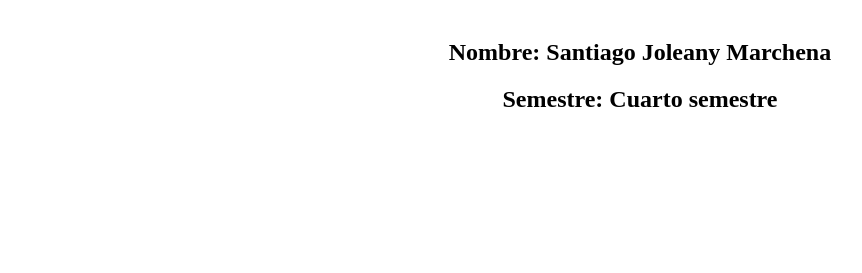
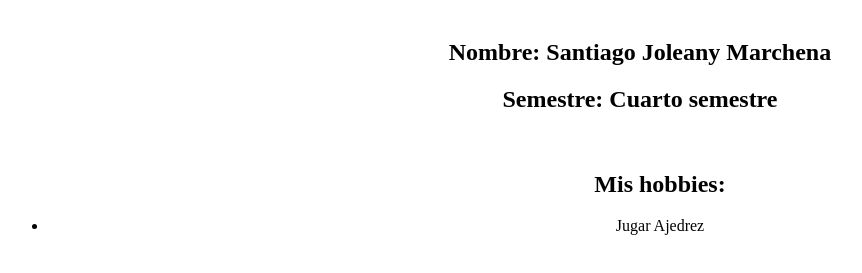
Before and after one commit to SantiJM16/TallerGithub, a plain HTML site: page index.html in a window 1280 px wide. Shown: the part 79-352 px from the top of the page, without its empty margins (0-862 px from the left). Drawn offline with Linux system fonts and the light colour scheme.

Commit message:
Agrege un h2 con texto y cree una lista para poner mis hobbies

```diff
--- a/index.html
+++ b/index.html
@@ -11,6 +11,11 @@
         <br>
         <h2>Nombre: Santiago Joleany Marchena</h2>
         <h2>Semestre: Cuarto semestre</h2>
+        <br>
+        <ul>
+        <h2>Mis hobbies:</h2>
+            <li>Jugar Ajedrez</li>
+        </ul>
     </center>
 </body>
 </html>
```
